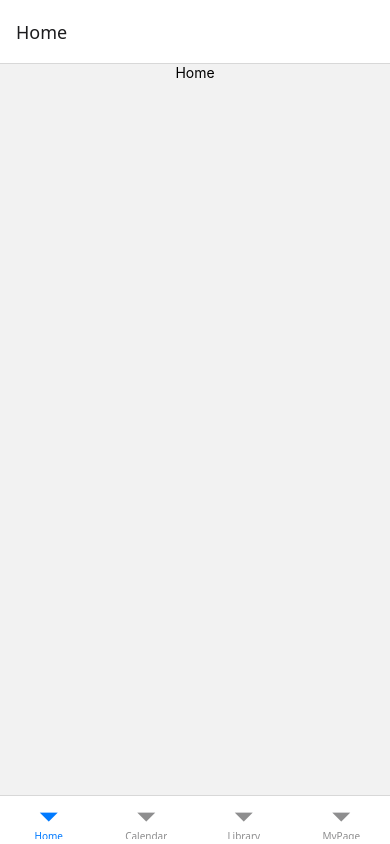
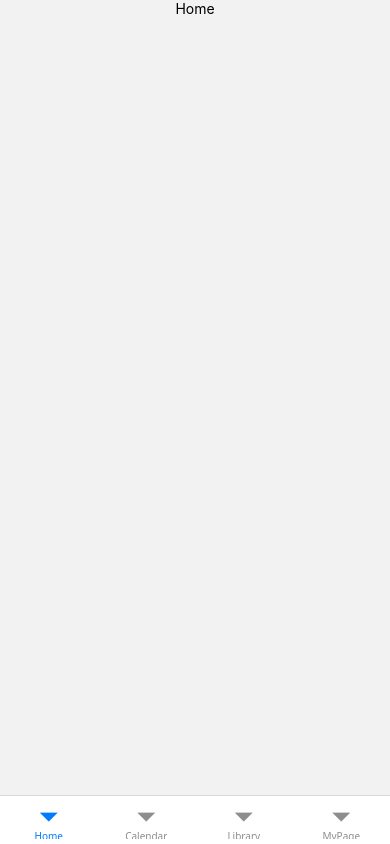
Before and after one commit to rlwjd31/burnfitCalender, a React Native app: screen / in a window 390 px wide. Built offline with nearby package versions, Linux system fonts and the light colour scheme.

Commit message:
🚀 [Feat]: Navigation 헤더 숨김 처리
요구사항에 맞춰 navigation header를 없앰

```diff
--- a/App.tsx
+++ b/App.tsx
@@ -13,7 +13,11 @@ const Tab = createBottomTabNavigator();
 function App(): React.JSX.Element {
   return (
     <NavigationContainer>
-      <Tab.Navigator initialRouteName="Home">
+      <Tab.Navigator
+        initialRouteName="Home"
+        screenOptions={{
+          headerShown: false
+        }}>
         <Tab.Screen name={ROUTES.HOME} component={HomePage} />
         <Tab.Screen name={ROUTES.CALENDER} component={CalendarPage} />
         <Tab.Screen name={ROUTES.LIBRARY} component={LibraryPage} />
```
